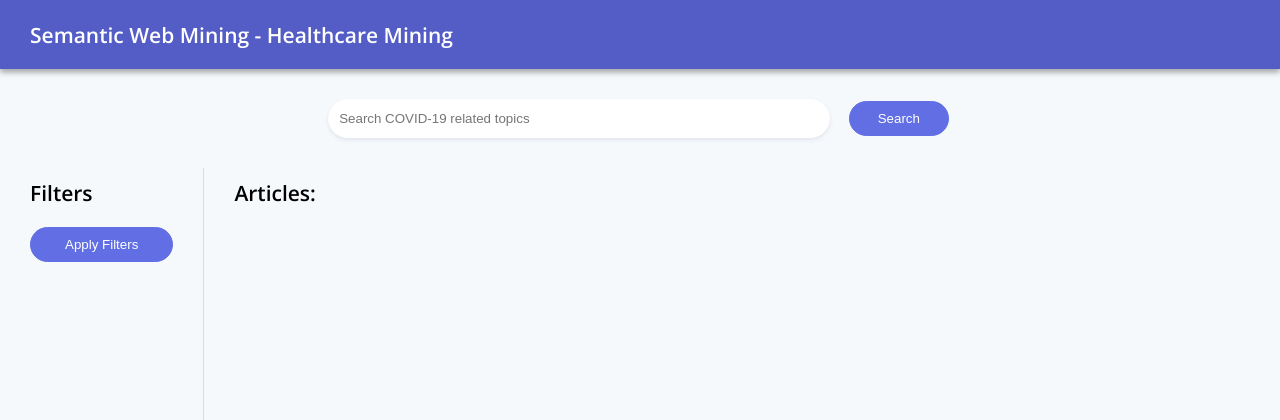
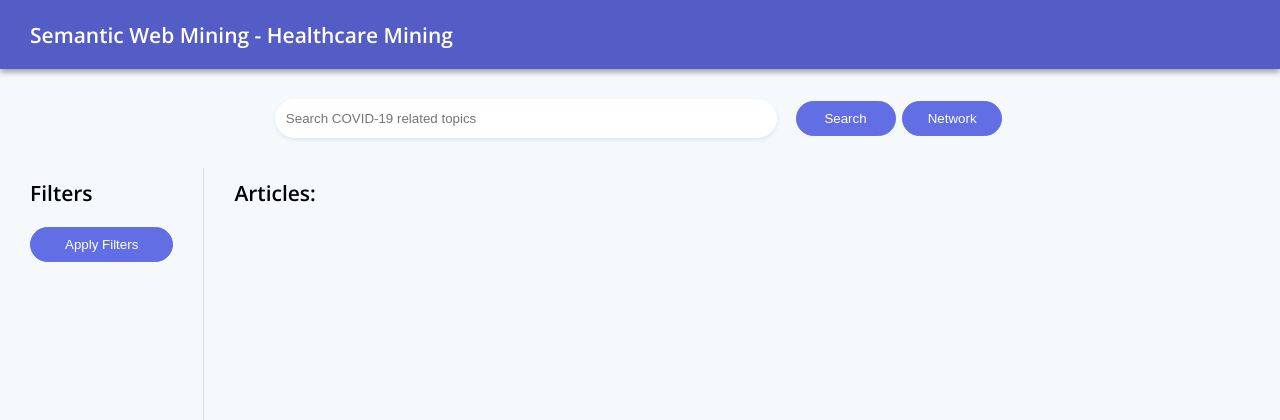
Before and after one commit to tnguy107/cse573ProjectGroup30, a Flask app: page / in a window 1280 px wide. Shown: the top 420 px of the page. Run offline with Flask 2, Linux system fonts and the light colour scheme.

Commit message:
Add "network" button

```diff
--- a/templates/index.html
+++ b/templates/index.html
@@ -29,6 +29,7 @@
 						placeholder="Search COVID-19 related topics"
 					/>
 					<button class="btn submit" id="searchBtn">Search</button>
+					<button class="btn submit" id="networkBtn">Network</button>
 				</div>
 			</nav>
 			<div class="app-content-wrapper">
```
